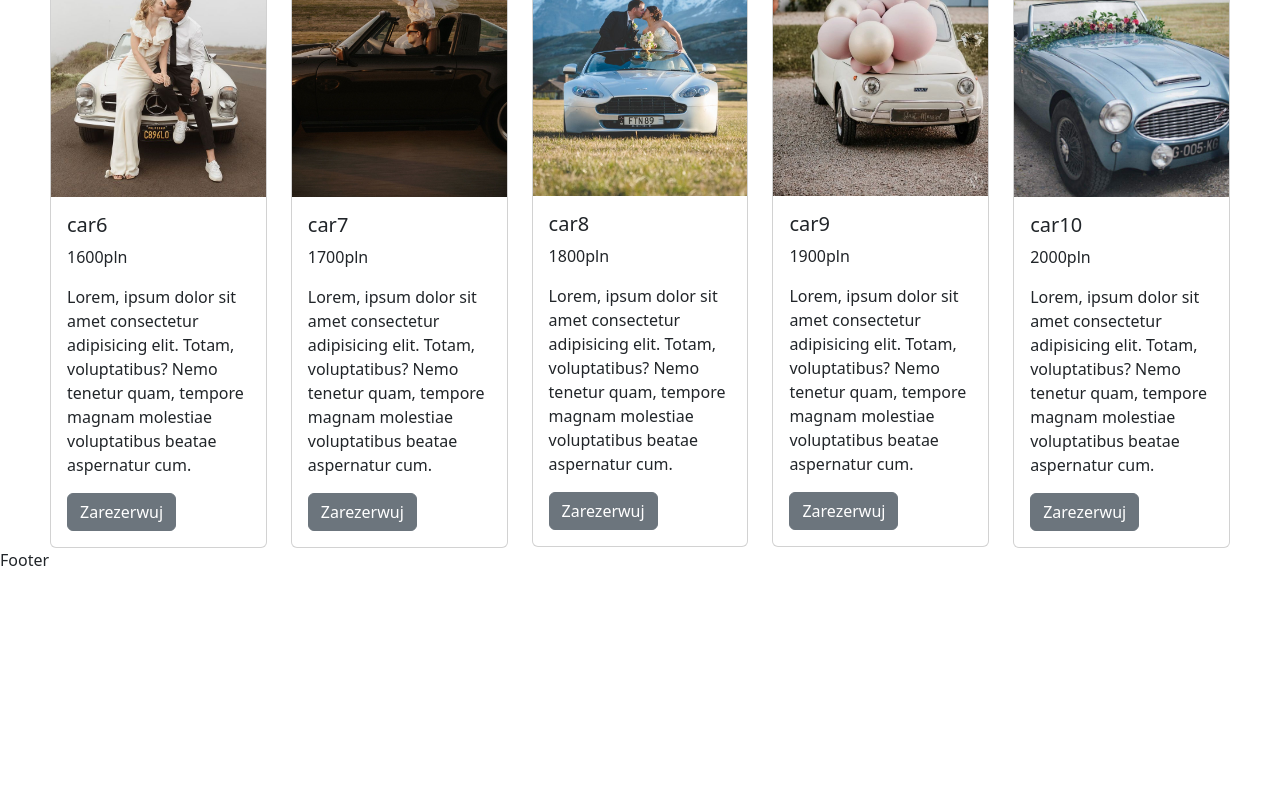
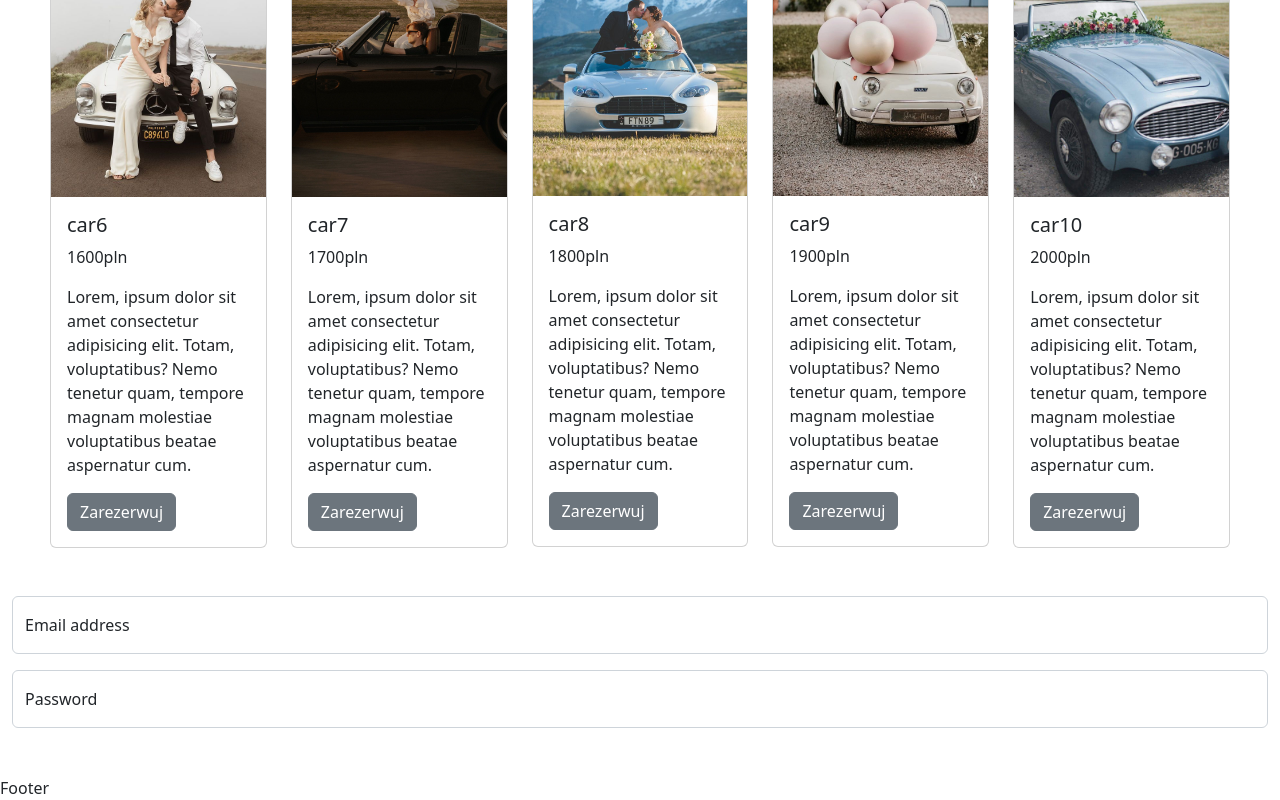
Before and after one commit to artwol993/weselny-woz, a React (Create React App) app: page / in a window 1280 px wide. Shown: the part 2466-3266 px from the top of the page. Before the commit the page ends 3038 px from the top, so only its background shows below. Built offline with nearby package versions, Linux system fonts and the light colour scheme.

Commit message:
add basic structure

```diff
--- a/src/component/body.jsx
+++ b/src/component/body.jsx
@@ -3,6 +3,7 @@ import AboutUs from './about-us'
 import WelcomeCarousel from './welcome-carousel'
 import Offer from './offer'
 import Cars from './cars'
+import Contact from './contact'
 
 function Body() {
   return (
@@ -11,6 +12,7 @@ function Body() {
       <AboutUs />
       <Offer />
       <Cars />
+      <Contact />
     </div>
   )
 }
--- /dev/null
+++ b/src/component/contact.jsx
@@ -0,0 +1,28 @@
+import React from 'react'
+import Container from 'react-bootstrap/Container'
+import FloatingLabel from 'react-bootstrap/FloatingLabel';
+import Form from 'react-bootstrap/Form'
+
+function Contact() {
+  return (
+    <>
+    <section>
+      <Container fluid className="my-5" >
+        <FloatingLabel
+          controlId="floatingInput"
+          label="Email address"
+          className="mb-3"
+        >
+          <Form.Control type="email" placeholder="name@example.com" />
+        </FloatingLabel>
+        <FloatingLabel controlId="floatingPassword" label="Password">
+          <Form.Control type="password" placeholder="Password" />
+        </FloatingLabel>
+      </Container>
+    </section>
+
+  </>
+  )
+}
+
+export default Contact
```
Also changed, not shown: src/style/contact.css (added).
